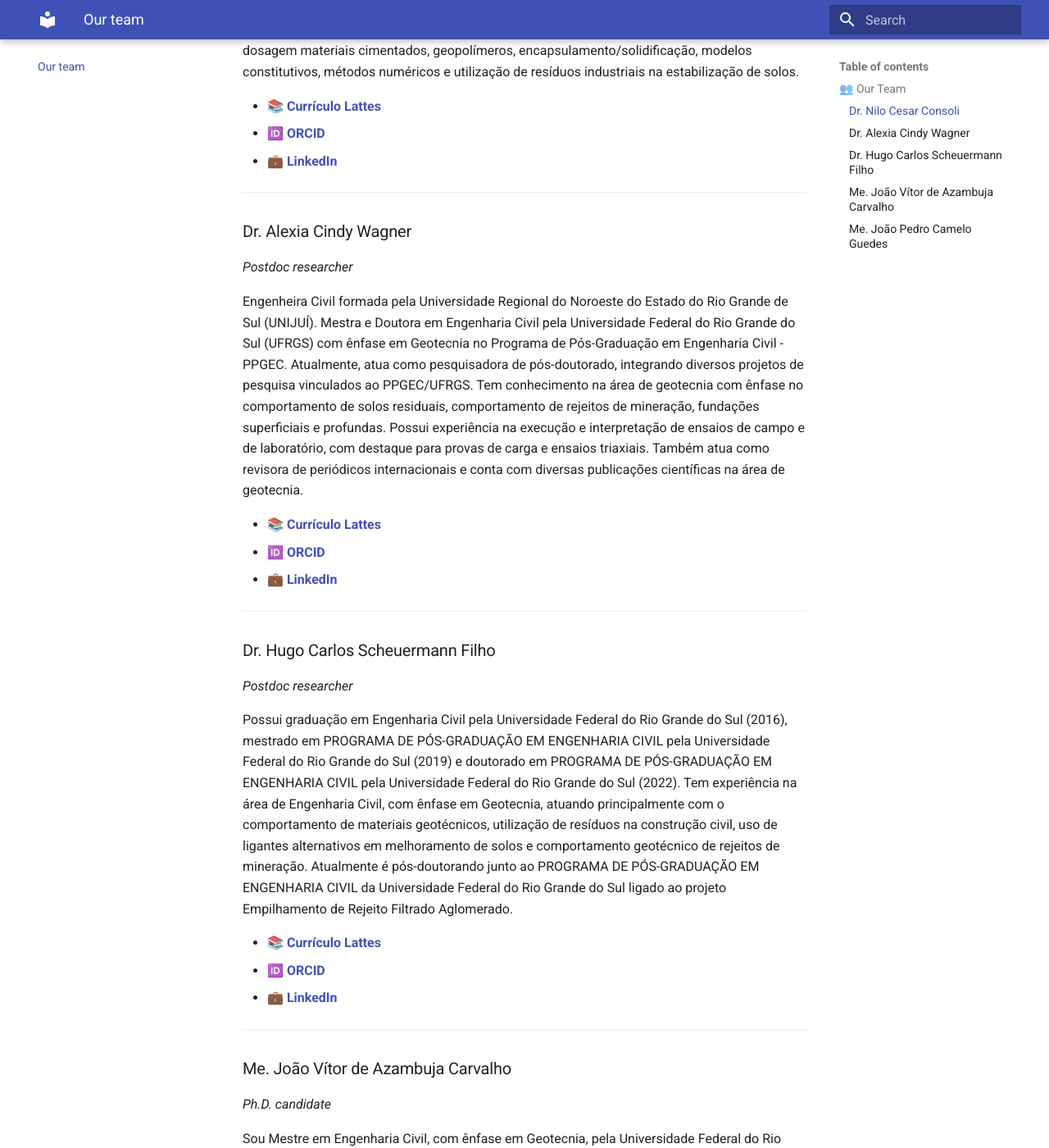
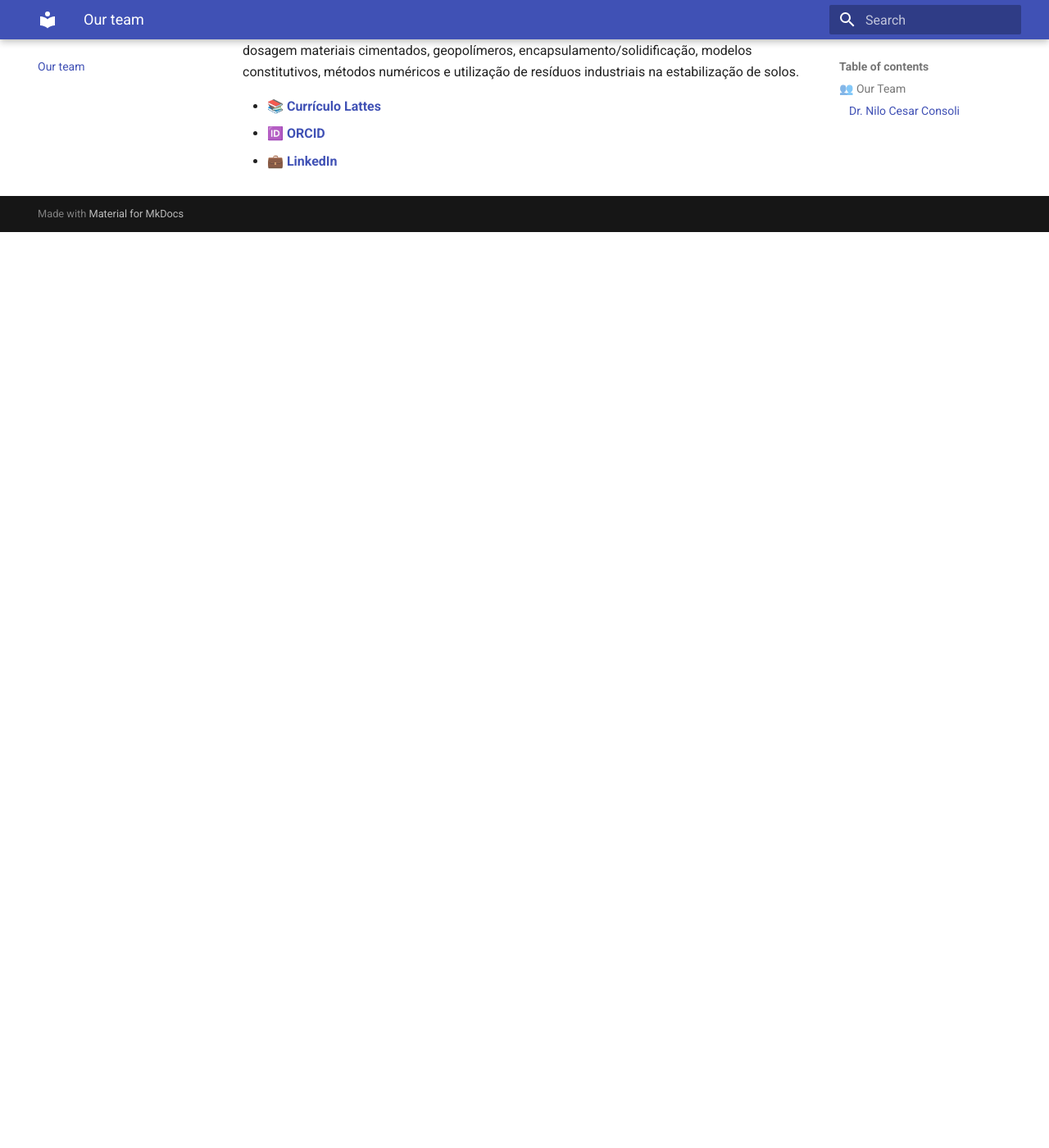
Before and after one commit to jvazambuja/geomechanics---mining-UFRGS, an MkDocs documentation site: the page built from docs/index.md, in a window 1280 px wide and 1400 px high, scrolled down 1117 px. Shown: the whole window at 82% size. Built offline with MkDocs 1.6.1 and Material for MkDocs 9.7.7, drawn with Linux system fonts in a browser that asks for light colours; some of the changed text lies outside the part shown.

Commit message:
Remove LinkedIn links for several researchers
Removed multiple researchers' LinkedIn links from the document.

```diff
--- a/docs/index.md
+++ b/docs/index.md
@@ -14,52 +14,3 @@
 * 📚 **[Currículo Lattes](http://lattes.cnpq.br/0169869120306742)**
 * 🆔 **[ORCID](https://orcid.org/0000-0002-6408-451X)**
 * 💼 **[LinkedIn](https://www.linkedin.com/in/nilo-consoli-20115a228/)**
-
----
-
-### Dr. Alexia Cindy Wagner
-*Postdoc researcher*
-
-Engenheira Civil formada pela Universidade Regional do Noroeste do Estado do Rio Grande de Sul (UNIJUÍ). Mestra e Doutora em Engenharia Civil pela Universidade Federal do Rio Grande do Sul (UFRGS) com ênfase em Geotecnia no Programa de Pós-Graduação em Engenharia Civil - PPGEC. Atualmente, atua como pesquisadora de pós-doutorado, integrando diversos projetos de pesquisa vinculados ao PPGEC/UFRGS. Tem conhecimento na área de geotecnia com ênfase no comportamento de solos residuais, comportamento de rejeitos de mineração, fundações superficiais e profundas. Possui experiência na execução e interpretação de ensaios de campo e de laboratório, com destaque para provas de carga e ensaios triaxiais. Também atua como revisora de periódicos internacionais e conta com diversas publicações científicas na área de geotecnia.
-
-* 📚 **[Currículo Lattes](http://lattes.cnpq.br/0837556993815856)**
-* 🆔 **[ORCID](https://orcid.org/0000-0002-7351-3910)**
-* 💼 **[LinkedIn](https://www.linkedin.com/in/alexiawagner/)**
-
----
-
-
-### Dr. Hugo Carlos Scheuermann Filho
-*Postdoc researcher*
-
-Possui graduação em Engenharia Civil pela Universidade Federal do Rio Grande do Sul (2016), mestrado em PROGRAMA DE PÓS-GRADUAÇÃO EM ENGENHARIA CIVIL pela Universidade Federal do Rio Grande do Sul (2019) e doutorado em PROGRAMA DE PÓS-GRADUAÇÃO EM ENGENHARIA CIVIL pela Universidade Federal do Rio Grande do Sul (2022). Tem experiência na área de Engenharia Civil, com ênfase em Geotecnia, atuando principalmente com o comportamento de materiais geotécnicos, utilização de resíduos na construção civil, uso de ligantes alternativos em melhoramento de solos e comportamento geotécnico de rejeitos de mineração. Atualmente é pós-doutorando junto ao PROGRAMA DE PÓS-GRADUAÇÃO EM ENGENHARIA CIVIL da Universidade Federal do Rio Grande do Sul ligado ao projeto Empilhamento de Rejeito Filtrado Aglomerado.
-
-* 📚 **[Currículo Lattes](http://lattes.cnpq.br/9219023580879070)**
-* 🆔 **[ORCID](https://orcid.org/0000-0001-7590-896X)**
-* 💼 **[LinkedIn](https://www.linkedin.com/in/hugo-carlos-scheuermann-filho-434635258/)**
-
----
-
-
-### Me. João Vítor de Azambuja Carvalho
-*Ph.D. candidate*
-
-Sou Mestre em Engenharia Civil, com ênfase em Geotecnia, pela Universidade Federal do Rio Grande do Sul (UFRGS) e Engenheiro Civil, formado pela Universidade Federal do Rio Grande (FURG) e atualmente sou Doutorando em Engenharia Civil com ênfase em Geotecnia no Programa de Pós-Graduação em Engenharia Civil da Universidade Federal do Rio Grande do Sul (UFRGS). Tenho experiência com pesquisa em Geotecnia e ensaios da laboratório. Durante meu Mestrado, trabalhei com modelagem constitutiva e ensaios de laboratório avançados em rejeitos de mineração. Tenho experiência ainda nas áreas de aterros sobre solos moles, projeto estrutural e de fundações, ensaios de laboratório e modelagem numérica. Atualmente, concilio o desenvolvimento da minha tese de doutorado com a atuação em pesquisas inovadoras buscando novas alternativas de disposição para rejeitos de mineração e modelagem constitutiva de geomateriais não usuais. Minhas atividades incluem, mas não se limitam a: ensaios de laboratório avançados, redação de artigos científicos e análise de dados.
-
-* 📚 **[Currículo Lattes](http://lattes.cnpq.br/4541384774694444)**
-* 🆔 **[ORCID](https://orcid.org/0000-0002-7555-5022)**
-* 💼 **[LinkedIn](https://www.linkedin.com/in/jvacarvalho/)**
-
----
-
-
-### Me. João Pedro Camelo Guedes
-*Ph.D. candidate*
-
-Graduado em Engenharia Civil na Universidade Federal de Campina Grande (UFCG) mestre e doutorando em Engenharia Civil com ênfase em Geotecnia na Universidade Federal do Rio Grande do Sul (UFRGS).
-
-* 📚 **[Currículo Lattes](http://lattes.cnpq.br/5679887144008289)**
-* 🆔 **[ORCID](https://orcid.org/0000-0001-7144-6331)**
-* 💼 **[LinkedIn](https://www.linkedin.com/in/jo%C3%A3o-pedro-camelo-guedes-05a553192/)**
-
----
```
